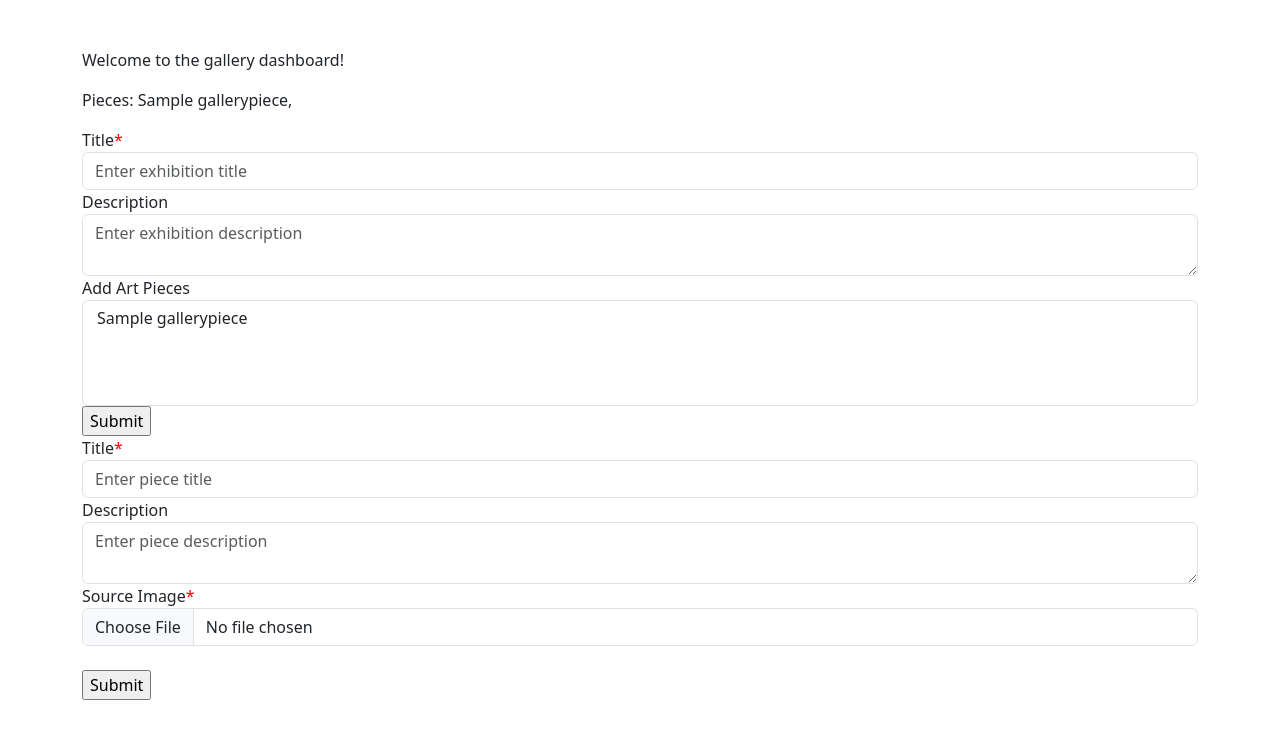
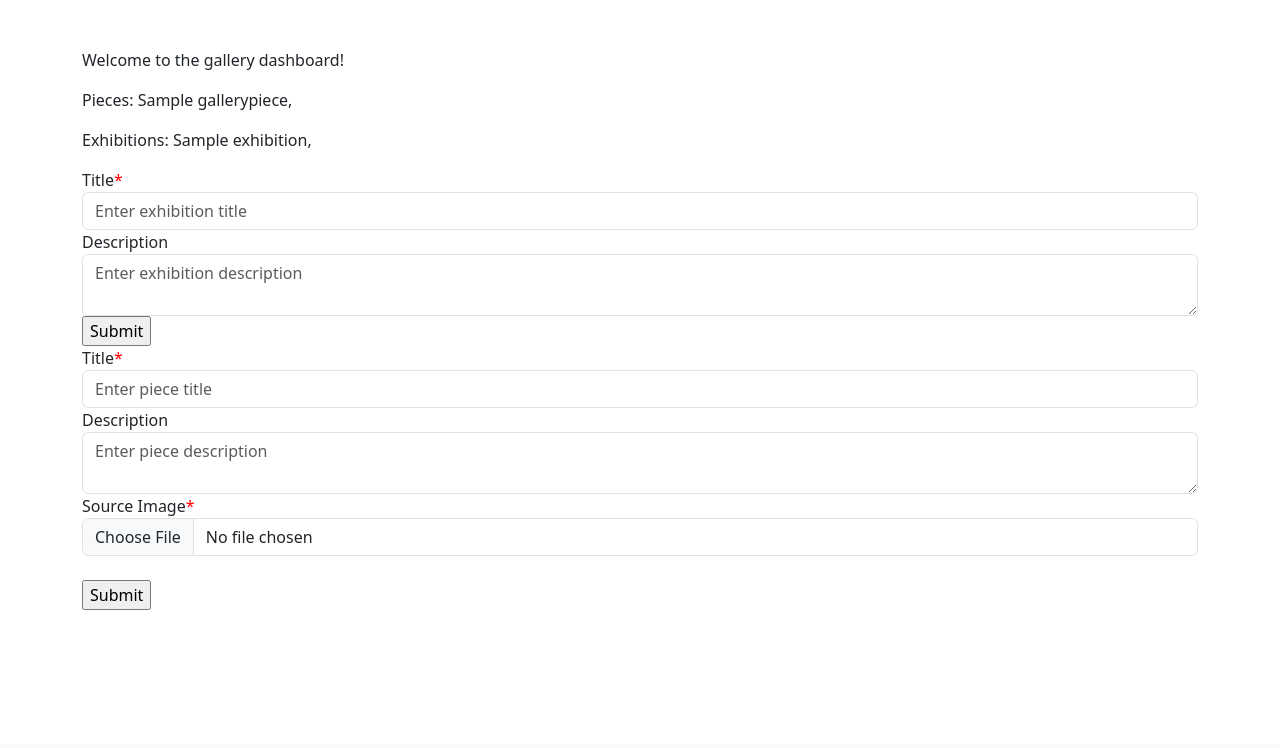
Before and after one commit to joshuaverne/joshuasgallery-server, a Django app: page /gallery/ in a window 1280 px wide. Shown: the part 56-804 px from the top of the page. After the commit the page ends 666 px from the top, so only its background shows below. Run offline with Django 4.2, Linux system fonts and the light colour scheme; a user stored in the database is signed in; tables that the repository leaves empty hold one stand-in row (values such as "Sample post"); parts of the project's set-up code (start-up, migrations or seed data) failed here and were passed over; some libraries are stand-ins or nearby versions.

Commit message:
renamed Exhibition field name to title

```diff
--- a/mysite/gallery/models.py
+++ b/mysite/gallery/models.py
@@ -3,12 +3,12 @@ from django.contrib.auth.models import User
 
 
 class Exhibition(models.Model):
-    name = models.CharField(max_length=200)
+    title = models.CharField(max_length=200)
     description = models.CharField(max_length=1000)
     user = models.ForeignKey(User, on_delete=models.CASCADE, null=True, blank=True)
 
     def __str__(self):
-        return self.name
+        return self.title
 
 
 class GalleryPiece(models.Model):
--- a/mysite/gallery/views.py
+++ b/mysite/gallery/views.py
@@ -19,9 +19,10 @@ def index(request):
         return HttpResponse(status=http.HTTPStatus.UNAUTHORIZED)
 
     pieces_list = GalleryPiece.objects.filter(user=request.user)
+    exhibs_list = Exhibition.objects.filter(user=request.user)
     return render(request=request,
                   template_name="mysite/my_gallery_dashboard.html",
-                  context={'pieces': pieces_list})
+                  context={'pieces': pieces_list, 'exhibs': exhibs_list})
 
 
 def exhibition_detail(request, exhibition_id):
@@ -127,12 +128,11 @@ def get_new_exhibition(request):
 
 
 def validate_new_exhibition_form(form_data):
-    if len(form_data) != 3:
-        raise ValidationError("Incorrect number of fields in FORM data: " + str(len(form_data)) + " (expected 3)")
+    if len(form_data) != 2:
+        raise ValidationError("Incorrect number of fields in FORM data: " + str(len(form_data)) + " (expected 2)")
 
     title = form_data['exhibitionTitle']
     desc = form_data['exhibitionDescription']
-    pieces = form_data['exhibitionPieces']
 
     if len(title) > 200:
         raise ValidationError("Exhibition title too long")
--- a/mysite/templates/mysite/forms/new_exhibition_form.html
+++ b/mysite/templates/mysite/forms/new_exhibition_form.html
@@ -8,13 +8,5 @@
         <label for="inputDescription">Description</label>
         <textarea class="form-control" id="inputDescription" name="exhibitionDescription" placeholder="Enter exhibition description"></textarea>
     </div>
-    <div class="form-group">
-        <label for="inputPieces">Add Art Pieces</span></label>
-        <select multiple class="form-control" id="inputPieces" name="exhibitionPieces">
-            {% for piece in pieces %}
-                <option value ="{{piece}}">{{piece}}</option>
-            {% endfor %}
-        </select>
-    </div>
     <input type="submit" value="Submit">
 </form>
--- a/mysite/templates/mysite/my_gallery_dashboard.html
+++ b/mysite/templates/mysite/my_gallery_dashboard.html
@@ -21,6 +21,7 @@
     {% endfor %}
     <p>Welcome to the gallery dashboard!</p>
     <p>Pieces: {% for piece in pieces %} {{piece.title}}, {% endfor %}</p>
+    <p>Exhibitions: {% for exhib in exhibs %} {{exhib.title}}, {% endfor %}</p>
     {% include 'mysite/forms/new_exhibition_form.html' %}
     {% include 'mysite/forms/new_gallery_piece_form.html' %}
 </div>
```
Also changed, not shown: mysite/gallery/migrations/0008_rename_name_exhibition_title.py (added).
